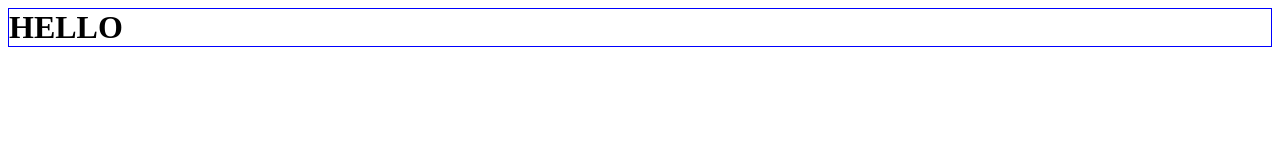
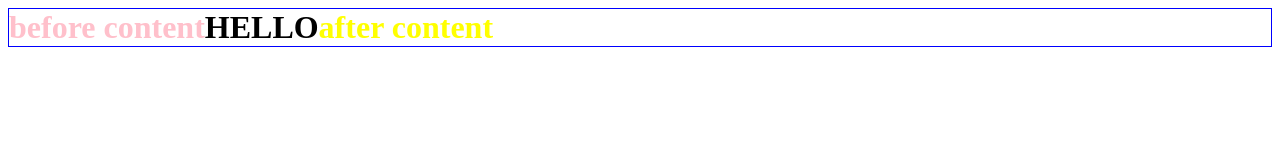
Before and after one commit to imthekingsky/my-project3, a plain HTML site: page 03/03-2/pseudo.html in a window 1280 px wide. Drawn offline with Linux system fonts and the light colour scheme.

Commit message:
85p 가상 선택자 - 가상의 요소를 선택하기

```diff
--- a/03/03-2/css/pseudo.css
+++ b/03/03-2/css/pseudo.css
@@ -4,3 +4,11 @@ h1{
 h1:hover{
     border: 1px solid red;
 }
+h1:before{
+    content: "before content";
+    color: pink;
+}
+h1:after{
+    content: "after content";
+    color: yellow;
+}
```
